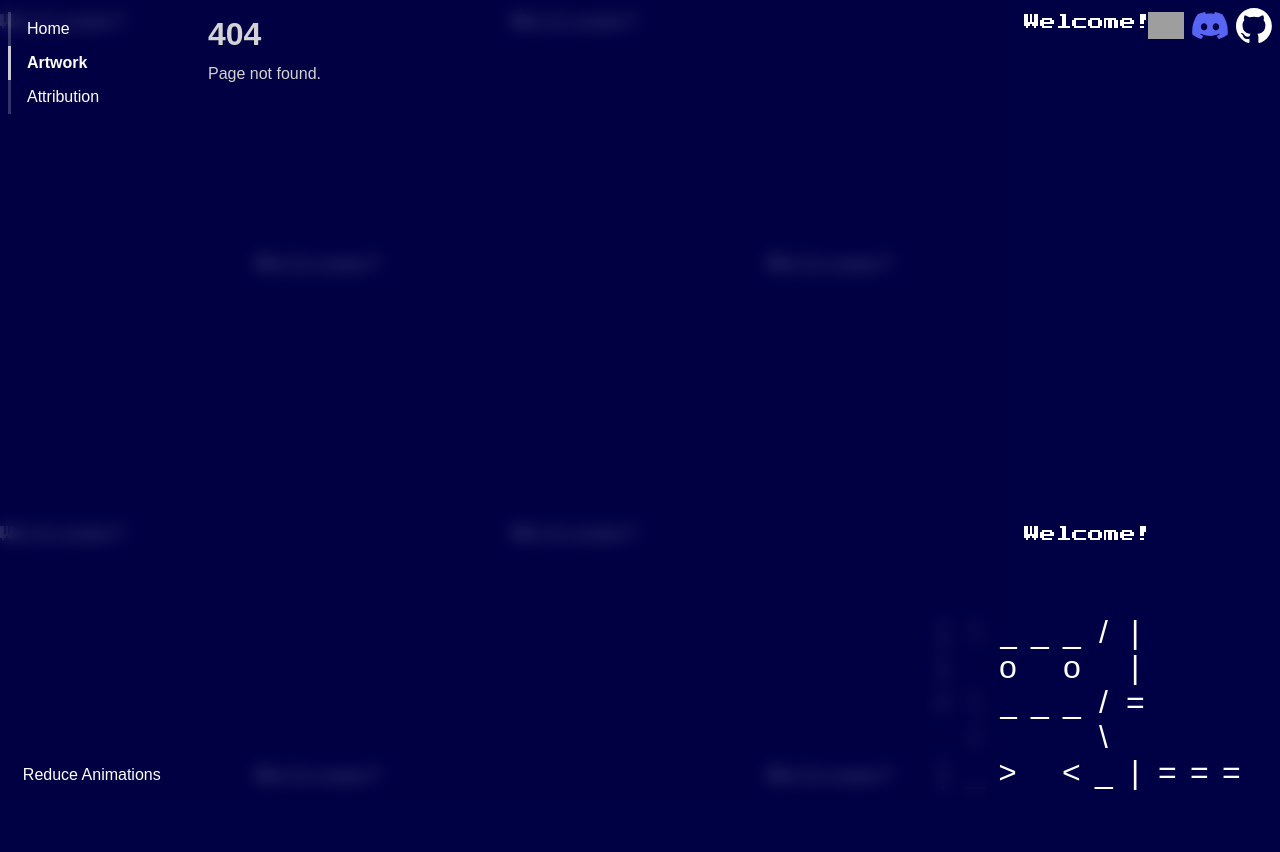
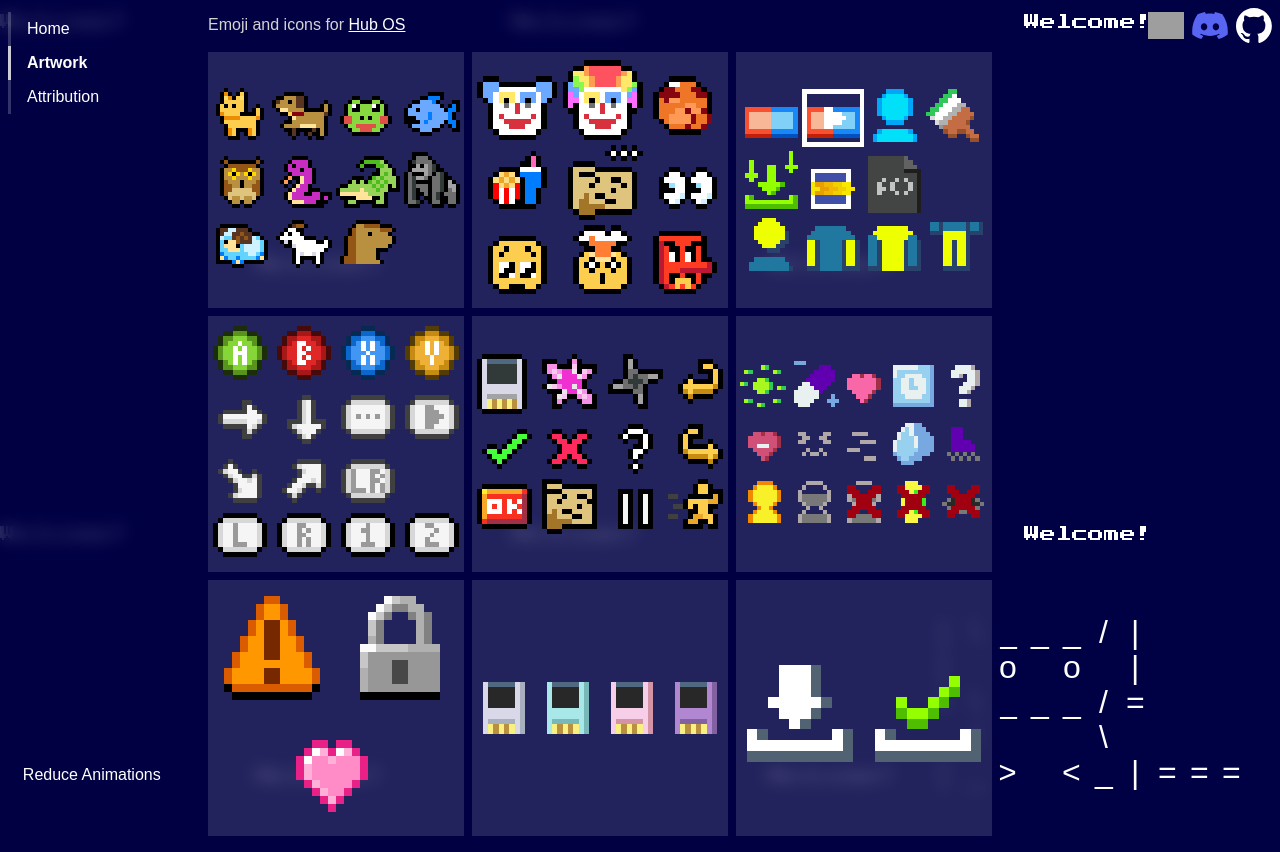
Before and after one commit to ArthurCose/personal-website, a Next.js app: page /artwork/honse-emoji-and-icons in a window 1280 px wide. Before the commit this address had no page. Before the commit the page ends 800 px from the top, so only its background shows below. Built offline with nearby package versions, Linux system fonts and the light colour scheme; grey boxes are pictures that could not be loaded.

Commit message:
Change emoticon text to emoji

```diff
--- a/src/pages/artwork/honse-emotes-and-icons.tsx
+++ b/src/pages/artwork/honse-emoji-and-icons.tsx
@@ -41,7 +41,7 @@ export default function () {
   return (
     <>
       <p>
-        Emoticons and icons for{" "}
+        Emoji and icons for{" "}
         <Link href="https://hub-os.itch.io/hub-os">Hub OS</Link>
       </p>
 
--- a/src/pages/artwork/index.tsx
+++ b/src/pages/artwork/index.tsx
@@ -2,7 +2,7 @@ import styles from "@/styles/Gallery.module.css";
 import { PreviewComponent as LanguageDexPreviewComponent } from "./language-dex";
 import { PreviewComponent as HubOsPreviewComponent } from "./honse-backgrounds";
 import { PreviewComponent as HubOsBattleBgPreviewComponent } from "./honse-battle-backgrounds";
-import { PreviewComponent as HubOsEmotesPreviewComponent } from "./honse-emotes-and-icons";
+import { PreviewComponent as HubOsEmojiPreviewComponent } from "./honse-emoji-and-icons";
 import { PreviewComponent as BlissfulCowboyPreviewComponent } from "./blissful-cowboy";
 import { PreviewComponent as ToweringRacePreviewComponent } from "./towering-race";
 import { PreviewComponent as BlackFiskPreviewComponent } from "./blackfisk";
@@ -29,8 +29,8 @@ export default function () {
           <HubOsBattleBgPreviewComponent />
         </Link>
 
-        <Link href="/artwork/honse-emotes-and-icons">
-          <HubOsEmotesPreviewComponent />
+        <Link href="/artwork/honse-emoji-and-icons">
+          <HubOsEmojiPreviewComponent />
         </Link>
 
         <Link href="/artwork/blissful-cowboy">
```
